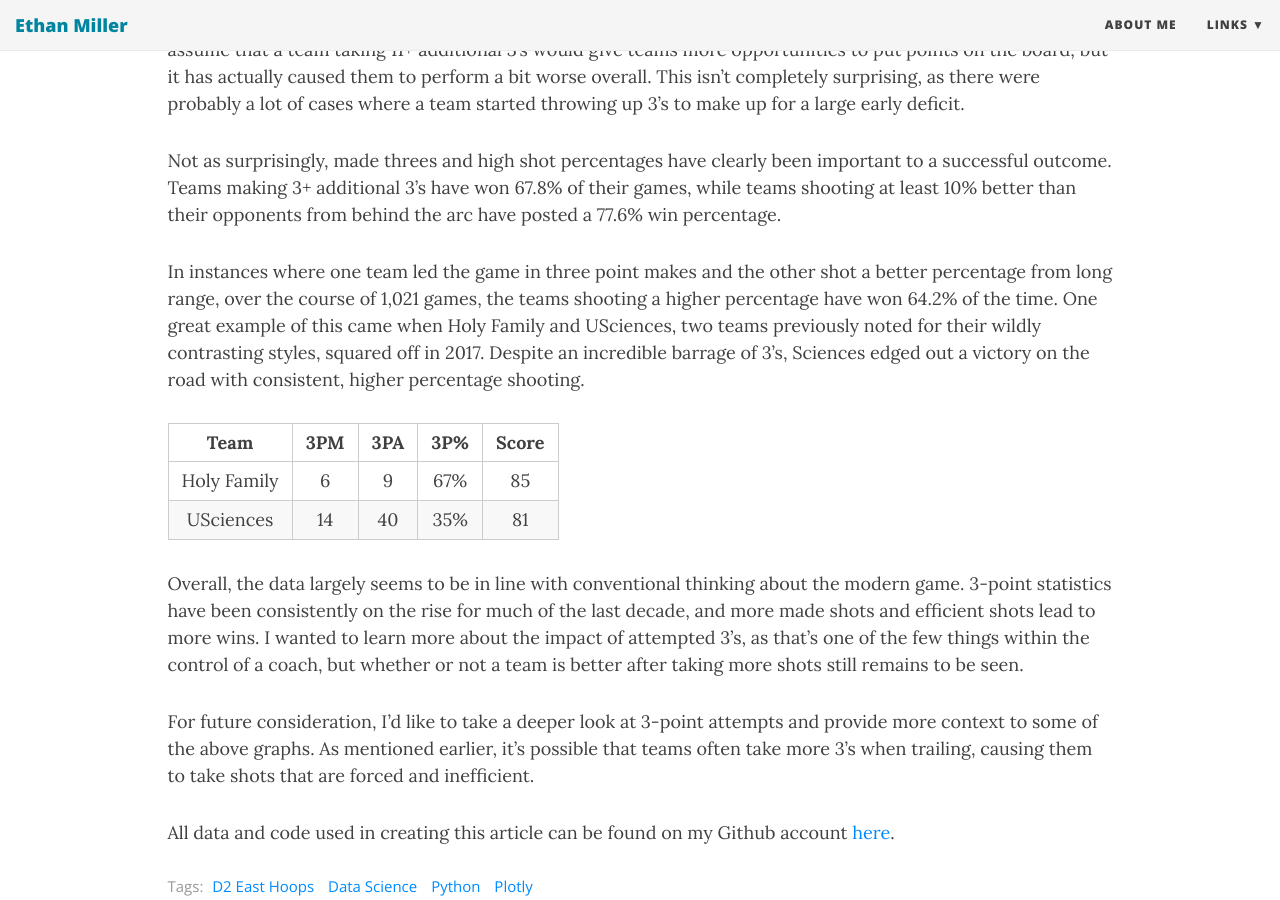
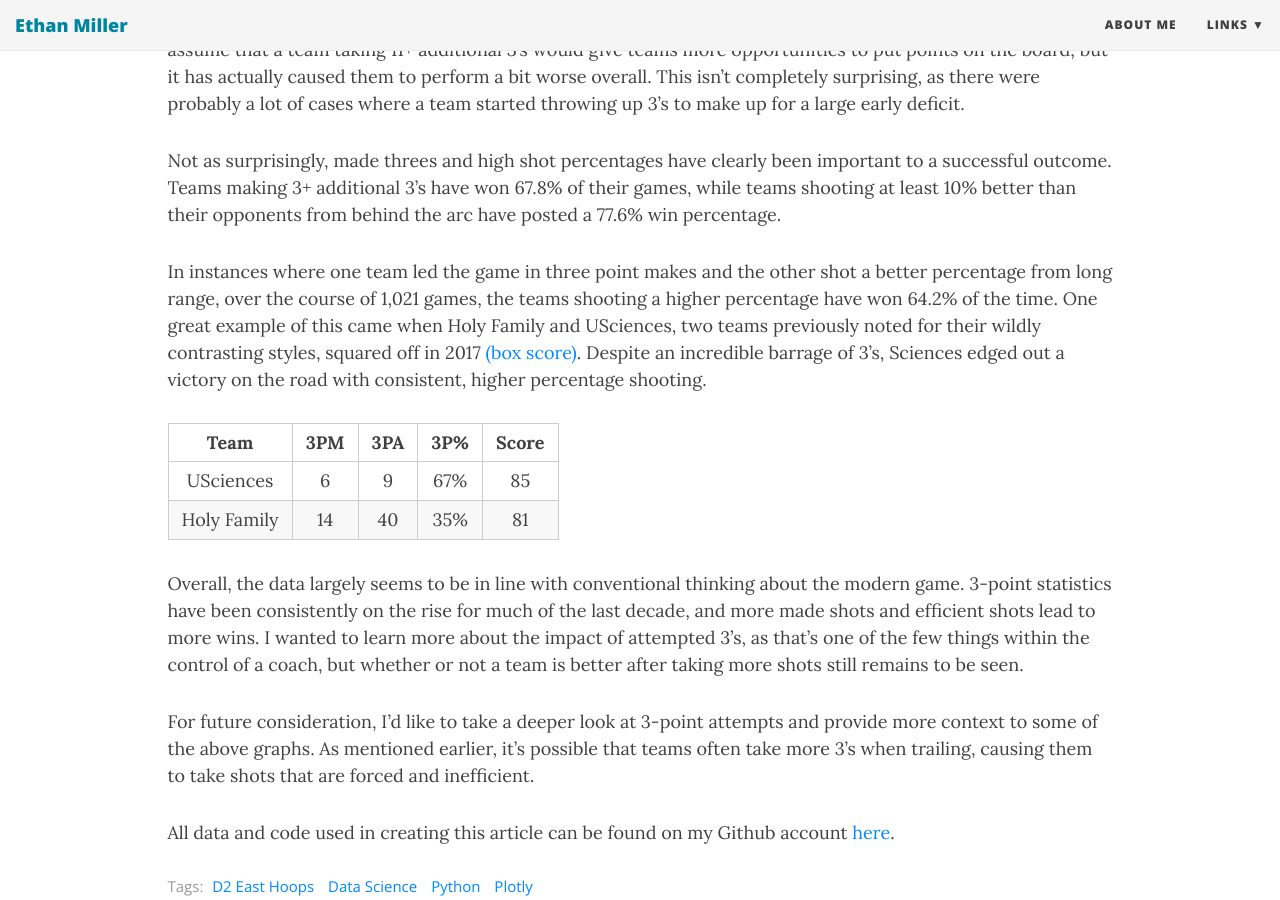
Before and after one commit to emiller518/emiller518.github.io, a Jekyll site: the page built from _posts/2019-06-03-region-three-point-trends.md, in a window 1280 px wide and 900 px high, scrolled down 7184 px. Built offline with Jekyll 4.4.1, drawn with Linux system fonts in a browser that asks for light colours; nearby versions of some CDN libraries.

Commit message:
Update 2019-06-03-region-three-point-trends.md

```diff
--- a/_posts/2019-06-03-region-three-point-trends.md
+++ b/_posts/2019-06-03-region-three-point-trends.md
@@ -96,12 +96,12 @@ Over this time frame, teams have been hovering right around .500 when leading th
 
 Not as surprisingly, made threes and high shot percentages have clearly been important to a successful outcome. Teams making 3+ additional 3's have won 67.8% of their games, while teams shooting at least 10% better than their opponents from behind the arc have posted a 77.6% win percentage.
 
-In instances where one team led the game in three point makes and the other shot a better percentage from long range, over the course of 1,021 games, the teams shooting a higher percentage have won 64.2% of the time. One great example of this came when Holy Family and USciences, two teams previously noted for their wildly contrasting styles, squared off in 2017. Despite an incredible barrage of 3's, Sciences edged out a victory on the road with consistent, higher percentage shooting.
+In instances where one team led the game in three point makes and the other shot a better percentage from long range, over the course of 1,021 games, the teams shooting a higher percentage have won 64.2% of the time. One great example of this came when Holy Family and USciences, two teams previously noted for their wildly contrasting styles, squared off in 2017 [(box score)](https://athletics.holyfamily.edu/boxscore.aspx?id=2364&path=mbball). Despite an incredible barrage of 3's, Sciences edged out a victory on the road with consistent, higher percentage shooting.
 
 | Team         | 3PM     | 3PA  | 3P% | Score |
 |:------------:|:-------:|:----:|:---:|:-----:|
-| Holy Family  | 6       | 9    | 67% | 85    |
-| USciences    | 14      | 40   | 35% | 81    |
+| USciences    | 6       | 9    | 67% | 85    |
+| Holy Family  | 14      | 40   | 35% | 81    |
 
 Overall, the data largely seems to be in line with conventional thinking about the modern game. 3-point statistics have been consistently on the rise for much of the last decade, and more made shots and efficient shots lead to more wins. I wanted to learn more about the impact of attempted 3's, as that's one of the few things within the control of a coach, but whether or not a team is better after taking more shots still remains to be seen.
 
```
